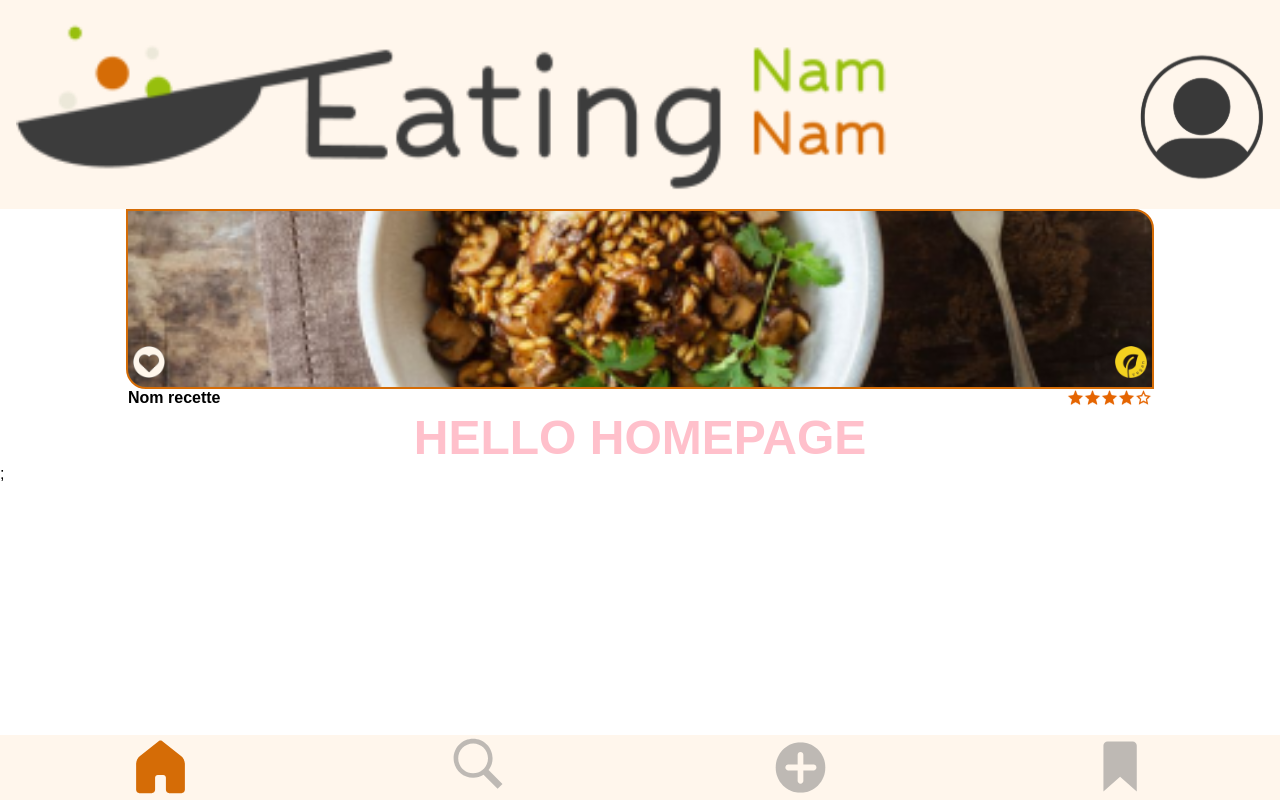
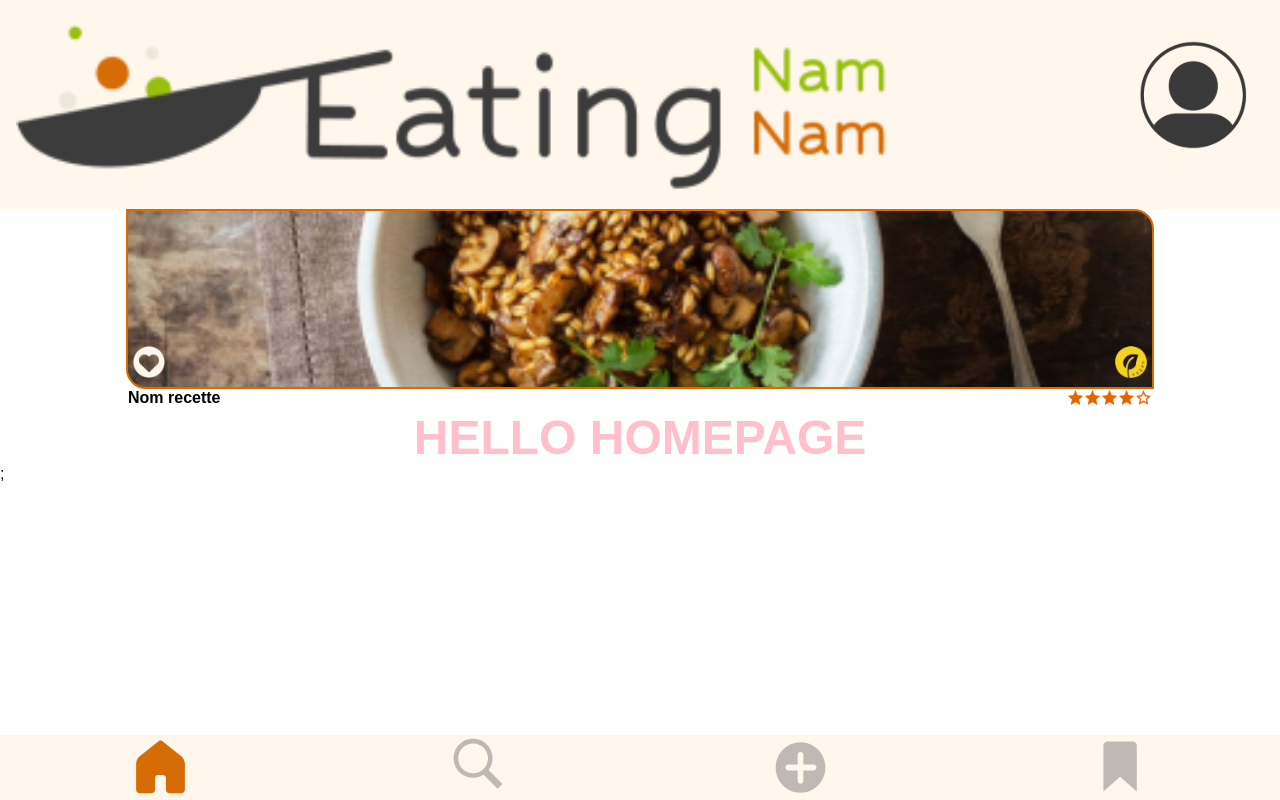
Before and after one commit to WildCodeSchool/0923-lille-JS-eatingnamnam, a React (Vite) app in the folder frontend/: page / in a window 1280 px wide. Built offline with nearby package versions, Linux system fonts and the light colour scheme; a web font is replaced by a local one.

Commit message:
Update TitleBar.jsx

```diff
--- a/frontend/src/components/TitleBar/TitleBar.jsx
+++ b/frontend/src/components/TitleBar/TitleBar.jsx
@@ -1,4 +1,5 @@
 import "./TitleBar.scss";
+import { Link } from "react-router-dom";
 
 function TitleBar() {
   return (
@@ -9,12 +10,9 @@ function TitleBar() {
         src="src/assets/Logo-nam-nam.png"
         alt="logo"
       />
-      <img
-        className="titleBar__userLogo"
-        name="userLogo"
-        src="src/assets/icone-user.svg"
-        alt="userLogo"
-      />
+      <Link to="/" className="titleBar__userLogo" type="submit">
+        <img name="userLogo" src="src/assets/icone-user.svg" alt="userLogo" />
+      </Link>
     </header>
   );
 }
```
